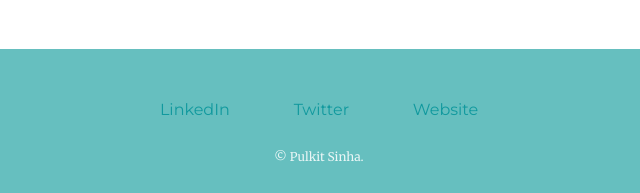
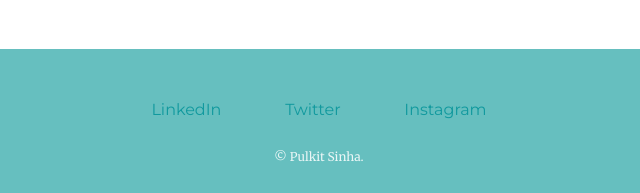
Before and after one commit to sparks-fly13/my-site, a plain HTML site: page index.html in a window 1280 px wide. Shown: the part 2321-2514 px from the top of the page, 321-961 px from the left. Drawn offline with Linux system fonts and the light colour scheme.

Commit message:
Update index.html
some changes in my html content

```diff
--- a/index.html
+++ b/index.html
@@ -58,7 +58,7 @@
     <div class="bottom-container">
       <a class="footer-link" href="https://www.linkedin.com/in/sparks-fly-078992228/">LinkedIn</a>
       <a class="footer-link" href="https://twitter.com/akame13__">Twitter</a>
-      <a class="footer-link" href="https://www.appbrewery.co/">Website</a>
+      <a class="footer-link" href="https://instagram.com/sparksfly.__/">Instagram</a>
       <p class="copyright">© Pulkit Sinha.</p>
     </div>
 
```
